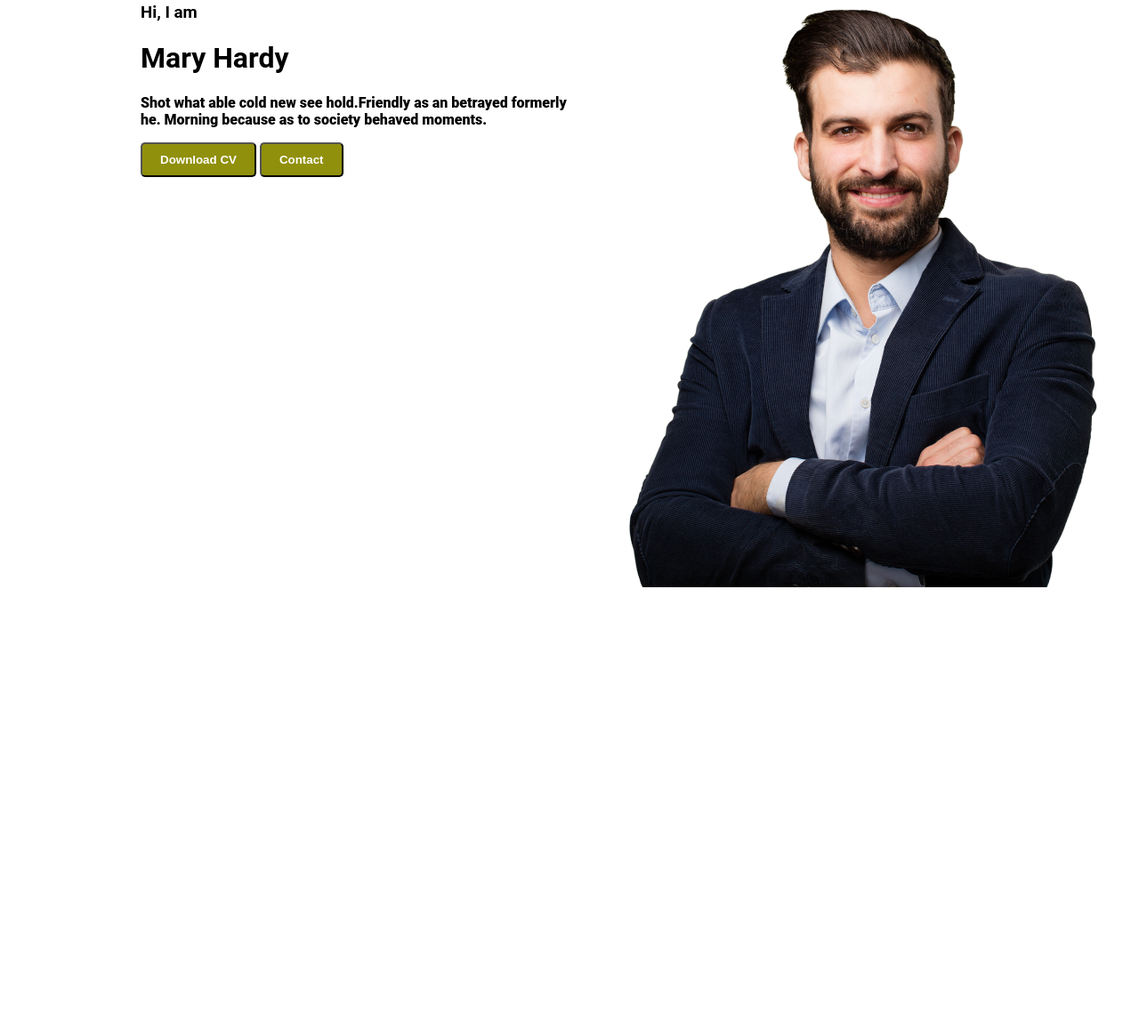
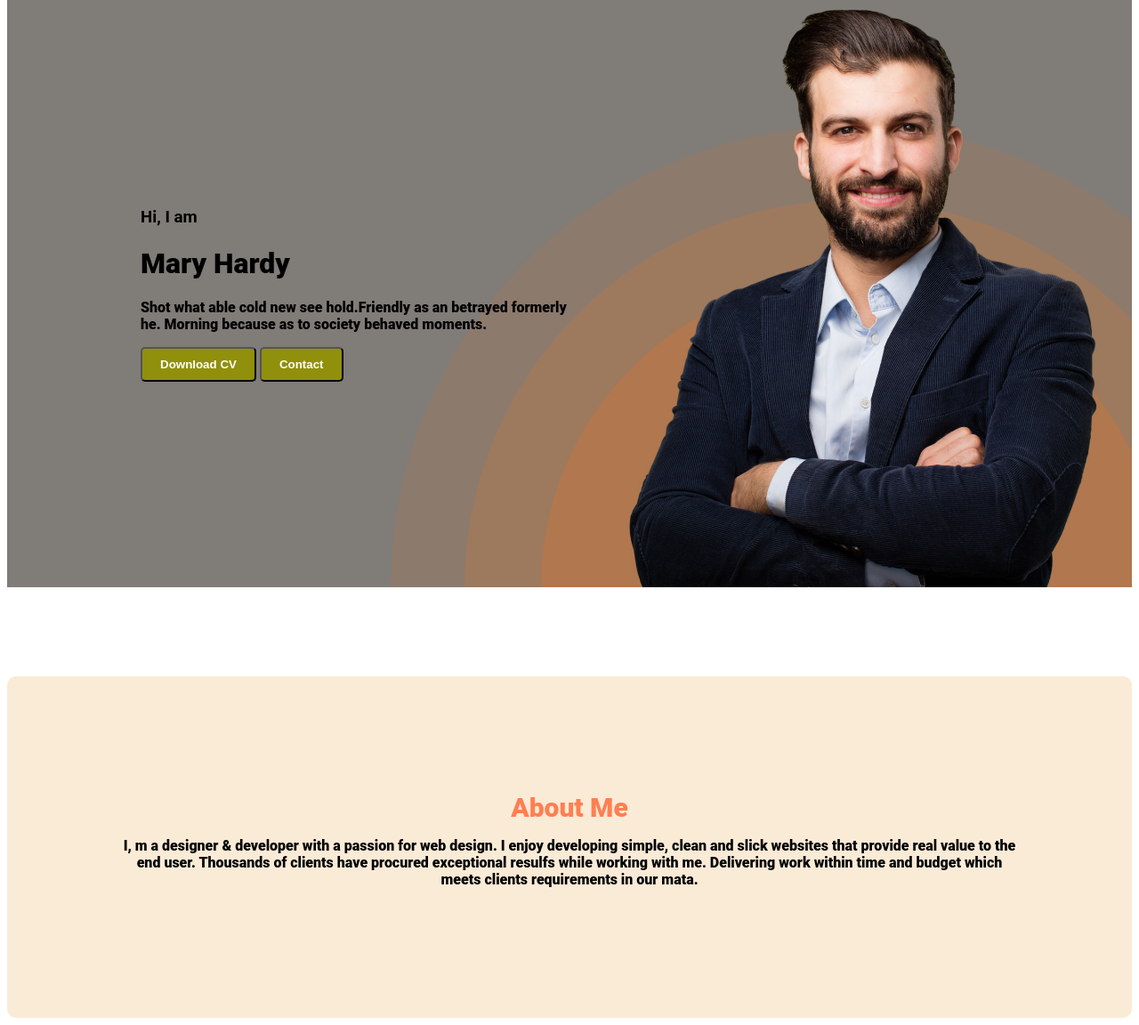
Before and after one commit to MIZANCSE094/webdeveloper-porttfolio, a plain HTML site: page index.html in a window 1280 px wide. Shown: the part 197-1349 px from the top of the page at 89% size. Before the commit the page ends 895 px from the top, so only its background shows below. Drawn offline with Linux system fonts and the light colour scheme.

Commit message:
about section done

```diff
--- a/index.html
+++ b/index.html
@@ -10,7 +10,7 @@
 <link rel="stylesheet" href="/style.css/portfolio.css">
 </head>
 <body>
-    <header>
+<header class="header">
         <nav>
             <h3 class="nav-title">Ma<span class="text-primary">r</span>y</h3>
             <ul>
@@ -19,10 +19,10 @@
                 <li><button class="btn-primary">Here Me</button></li>
             </ul>
         </nav>
-    </header>
+
 <div class="banner">
 
-        <div class="header">
+<div class="banner-content">
     <h3 class="banner-greeting">Hi, I  am</h3>
     <h1 class="banner-title">Mary Hardy</h1>
     <p>Shot what able cold new see hold.Friendly as an betrayed formerly he. Morning because as to society behaved moments. </p>
@@ -32,10 +32,14 @@
 
     <img class="profile-pic" src="/images/hardy.png" alt="">
 
- </div>
+</header>
+<main>
+        <section class="about">
+        <div class="section-title">About Me</div>
+        <p class="section-description">I, m a designer & developer with a passion for web design. I enjoy developing simple, clean and slick websites that provide real value to the end user. Thousands of clients have procured exceptional resulfs while working with me. Delivering work within time and budget which meets clients requirements in our mata.</div>
+        </p>
 
-    <main>
-
+        </section>
 </main>
 <footer>
 
--- a/style.css/portfolio.css
+++ b/style.css/portfolio.css
@@ -13,6 +13,16 @@ body{
     padding: 10px 20px;
     font-weight: 800;
 }
+.section-title{
+font-weight: 800;
+font-size: 30px;
+color: coral;
+line-height: normal;
+
+}
+
+
+
 nav ul{
     display: flex;
     align-items: center;
@@ -36,10 +46,36 @@ nav{
     font-size: 45px;
     font-weight: 800;
 }
+.header{
+background-color: rgb(128, 124, 120);
+background-image: url(../images/header_bg.png);
+background-repeat: no-repeat;
+background-position: bottom right;
+}
+.banner-content{
+    max-width: 500px;
+}
+
+
 .banner{
-    padding: 30px 30px 30px 150px;
+    padding: 30px 30px 0 150px;
     display: flex;
+    align-items: center;
+    justify-content: space-between;
 }
 .banner.profile-pic{
     width: 500px;
 }
+.banner-greeting{
+    font-weight: 700;
+}
+.banner-title{
+    font-weight: 800;
+}
+.about{
+padding: 130px;
+border-radius: 10px;
+background-color: antiquewhite;
+text-align: center;
+margin-top: 100px;
+}
```
Lines whose indentation alone changed are shown as unchanged.
